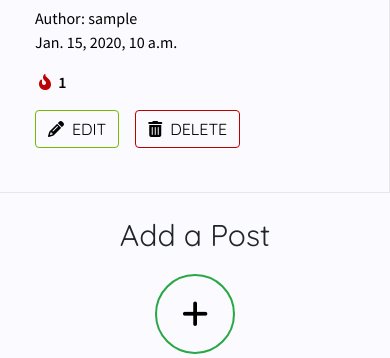
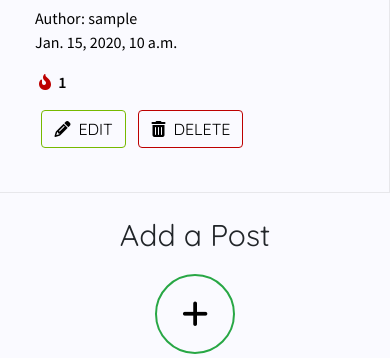
Before and after one commit to AlexanderJWard/gpu-bytes, a Django app: page /post/admin/ in a window 390 px wide. Shown: the part 279-637 px from the top of the page. Run offline with Django 3.2, Linux system fonts and the light colour scheme; a user stored in the database is signed in; tables that the repository leaves empty hold one stand-in row (values such as "Sample post"); some libraries are stand-ins or nearby versions.

Commit message:
Style edit and delete buttons on post list in tablet view

```diff
--- a/templates/index.html
+++ b/templates/index.html
@@ -60,15 +60,15 @@
                             <p class="card-text"><i class="fa-solid fa-fire-flame-curved mx-1 red-tx"></i><strong> {{ post.number_of_likes }}</strong></p>
                             <!-- If user is logged in as a superuser show EDIT and DELETE buttons -->
                             {% if user.is_superuser %}
-                            <div class="d-flex mt-2">
+                            <div class="mt-2 d-flex crud-btns">
                                 <!-- Edit button opens a form with existing post data to edit -->
                                 <button aria-label="Edit this post" type="button"
-                                    class="btn btn-outline-success edit-btn mr-2"><a class="card-link"
+                                    class="btn btn-outline-success edit-btn"><a class="card-link"
                                         href="{% url 'update_post' post.slug %}"><i
                                             class="mr-2 fa-solid fa-pencil"></i>EDIT</a></button>
                                 <!-- Delete button opens a confirmation page for deletion -->
                                 <button aria-label="Delete this post" type="button"
-                                    class="btn btn-outline-danger edit-btn ml-2"><a class="card-link"
+                                    class="btn btn-outline-danger edit-btn"><a class="card-link"
                                         href="{% url 'delete_post' post.slug %}"><i
                                             class="mr-2 fa-solid fa-trash-can"></i>DELETE</a></button>
                             </div>
```
